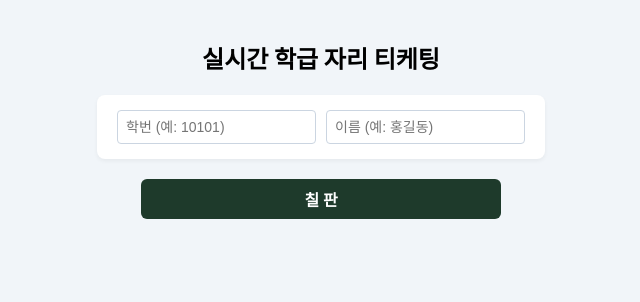
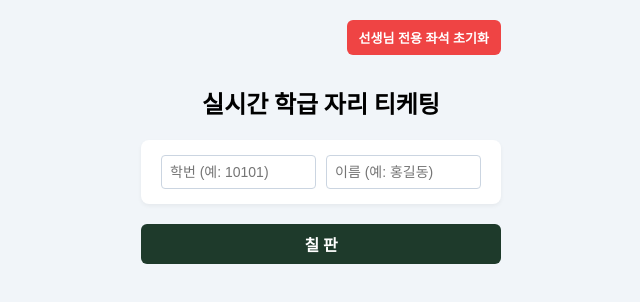
Before and after one commit to ogh9627-eng/classroom-ticketing, a website: page public/index.html in a window 1280 px wide. Shown: the whole page, without its empty margins (319-959 px from the left). Drawn offline with nearby package versions, Linux system fonts and the light colour scheme; no server answers.

Commit message:
Add reset function

```diff
--- a/public/index.html
+++ b/public/index.html
@@ -8,8 +8,11 @@
     <style>
         * { box-sizing: border-box; }
         body { font-family: -apple-system, BlinkMacSystemFont, "Segoe UI", Roboto, sans-serif; display: flex; flex-direction: column; align-items: center; background: #f1f5f9; margin: 0; padding: 20px; }
-        .user-info-bar { background: white; padding: 15px 20px; border-radius: 8px; margin-bottom: 20px; display: flex; gap: 10px; align-items: center; box-shadow: 0 2px 4px rgba(0,0,0,0.05); }
-        input[type="text"], input[type="number"] { padding: 8px; border: 1px solid #cbd5e1; border-radius: 4px; font-size: 14px; }
+        .admin-bar { width: 100%; max-width: 360px; display: flex; justify-content: flex-end; margin-bottom: 10px; }
+        .btn-reset { background-color: #ef4444; color: white; border: none; padding: 8px 12px; border-radius: 6px; cursor: pointer; font-weight: bold; font-size: 13px; }
+        .btn-reset:hover { background-color: #dc2626; }
+        .user-info-bar { background: white; padding: 15px 20px; border-radius: 8px; margin-bottom: 20px; display: flex; gap: 10px; align-items: center; box-shadow: 0 2px 4px rgba(0,0,0,0.05); width: 100%; max-width: 360px; }
+        input[type="text"], input[type="number"] { padding: 8px; border: 1px solid #cbd5e1; border-radius: 4px; font-size: 14px; width: 50%; }
         .chalkboard { width: 100%; max-width: 360px; height: 40px; background: #1e3a2b; color: white; display: flex; align-items: center; justify-content: center; font-weight: bold; border-radius: 6px; margin-bottom: 20px; }
         .grid { display: grid; grid-template-columns: repeat(5, 1fr); gap: 10px; max-width: 360px; width: 100%; }
         .seat { height: 65px; background: white; border: 2px solid #94a3b8; border-radius: 8px; display: flex; flex-direction: column; align-items: center; justify-content: center; font-weight: bold; cursor: pointer; font-size: 14px; }
@@ -24,6 +27,11 @@
     </style>
 </head>
 <body>
+
+    <!-- 선생님 전용 초기화 버튼 -->
+    <div class="admin-bar">
+        <button class="btn-reset" onclick="resetAllSeats()">선생님 전용 좌석 초기화</button>
+    </div>
 
     <h2>실시간 학급 자리 티케팅</h2>
 
@@ -58,6 +66,11 @@
 
         // 타인이 자리를 선점했을 때 실시간 단일 좌석 업데이트
         socket.on('seatUpdated', ({ seatIndex, seatInfo }) => { updateSingleSeat(seatIndex, seatInfo); });
+
+        // 초기화 처리 결과 수신
+        socket.on('resetResult', (res) => {
+            alert(res.message);
+        });
 
         // 좌석 전체 목록 출력
         function renderSeats(seats) {
@@ -136,6 +149,14 @@
         socket.on('bookingResult', (res) => {
             alert(res.message);
         });
+
+        // 선생님 전용 좌석 초기화 함수
+        function resetAllSeats() {
+            const pwd = prompt("선생님 비밀번호를 입력하세요:");
+            if (pwd) {
+                socket.emit('resetSeats', { adminPassword: pwd });
+            }
+        }
     </script>
 </body>
 </html>
```
Also changed, not shown: server.js (+11 -0 lines), 1 other file.
